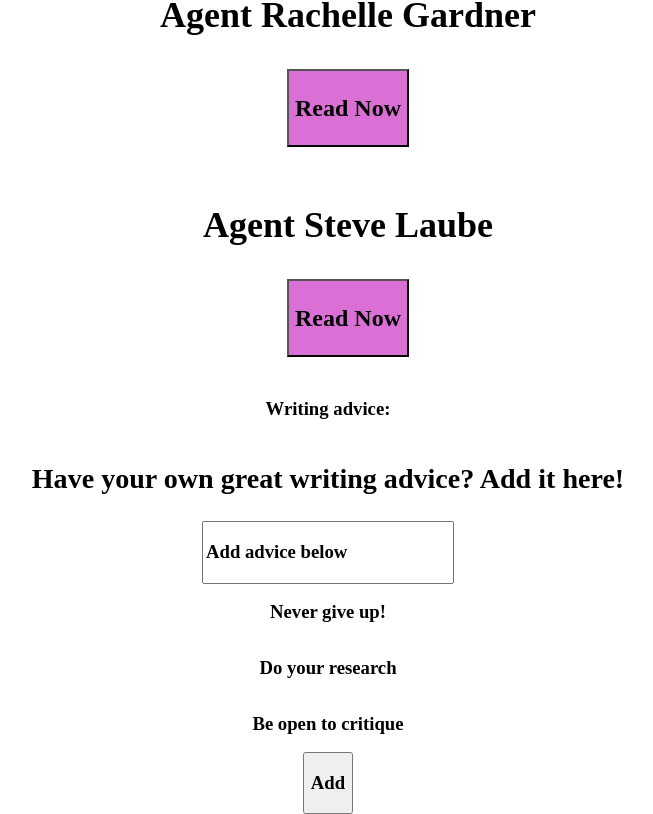
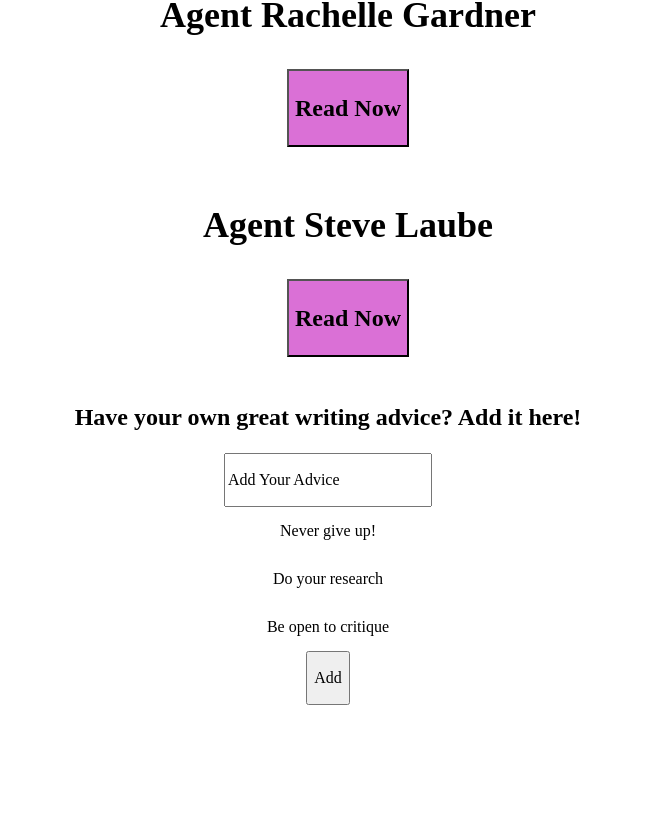
Before and after one commit to yahwehschica7/j-nelson-website, a React (Create React App) app: page /resources in a window 1280 px wide. Shown: the part 309-1123 px from the top of the page, without its empty margins (312-965 px from the left). After the commit the page ends 1014 px from the top, so only its background shows below. Built offline with nearby package versions, Linux system fonts and the light colour scheme; data requests are answered from the project's data file.

Commit message:
deleted writer advice h3 in writer resources

```diff
--- a/src/AddWritingTips.jsx
+++ b/src/AddWritingTips.jsx
@@ -43,7 +43,8 @@
     <div>
 
        <h2>Have your own great writing advice? Add it here!</h2>
-        <input type="text" value={"Add advice below"} onChange={handleChange} />
+
+        <input type="text" value={"Add Your Advice"} onChange={handleChange} />
 
         {adviceList}
           <button type="button" onClick={handleAdd}>
--- a/src/WriterResources.jsx
+++ b/src/WriterResources.jsx
@@ -28,9 +28,9 @@
         Check out these amazing resources to learn more!
         {resourceList}
       </h2>
-        <h3>Writing advice:
+
         <AddWritingTips />
-        </h3>
+
 
 
     </div>
```
